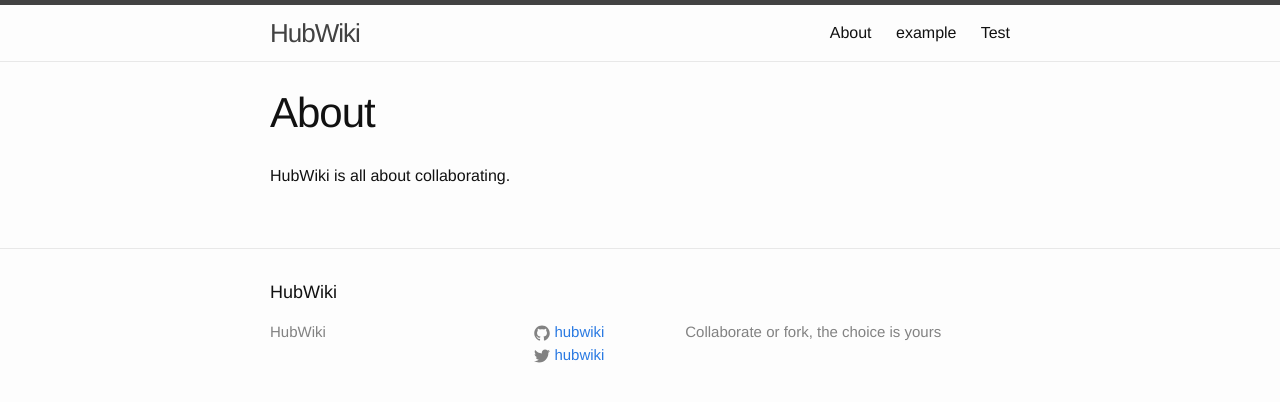
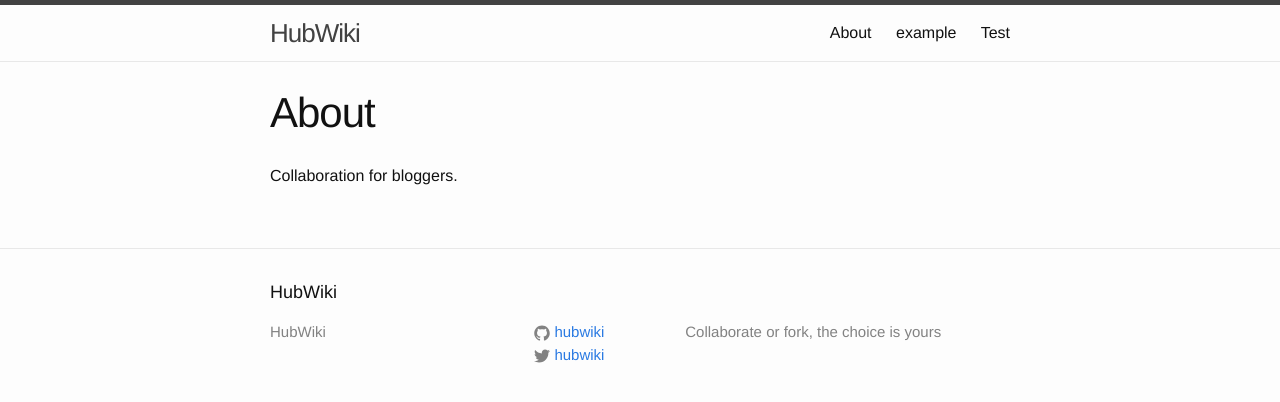
Before and after one commit to hubwiki/hubwiki, a Jekyll site: the page built from about.md, in a window 1280 px wide. Shown: the top 402 px of the page. Built offline with Jekyll 4.4.1, drawn with Linux system fonts in a browser that asks for light colours; Markdown is read by kramdown in place of the engine named in the settings.

Commit message:
Trigger CI

```diff
--- a/about.md
+++ b/about.md
@@ -4,4 +4,4 @@ title: About
 permalink: /about
 ---
 
-HubWiki is all about collaborating.
+Collaboration for bloggers.
```
